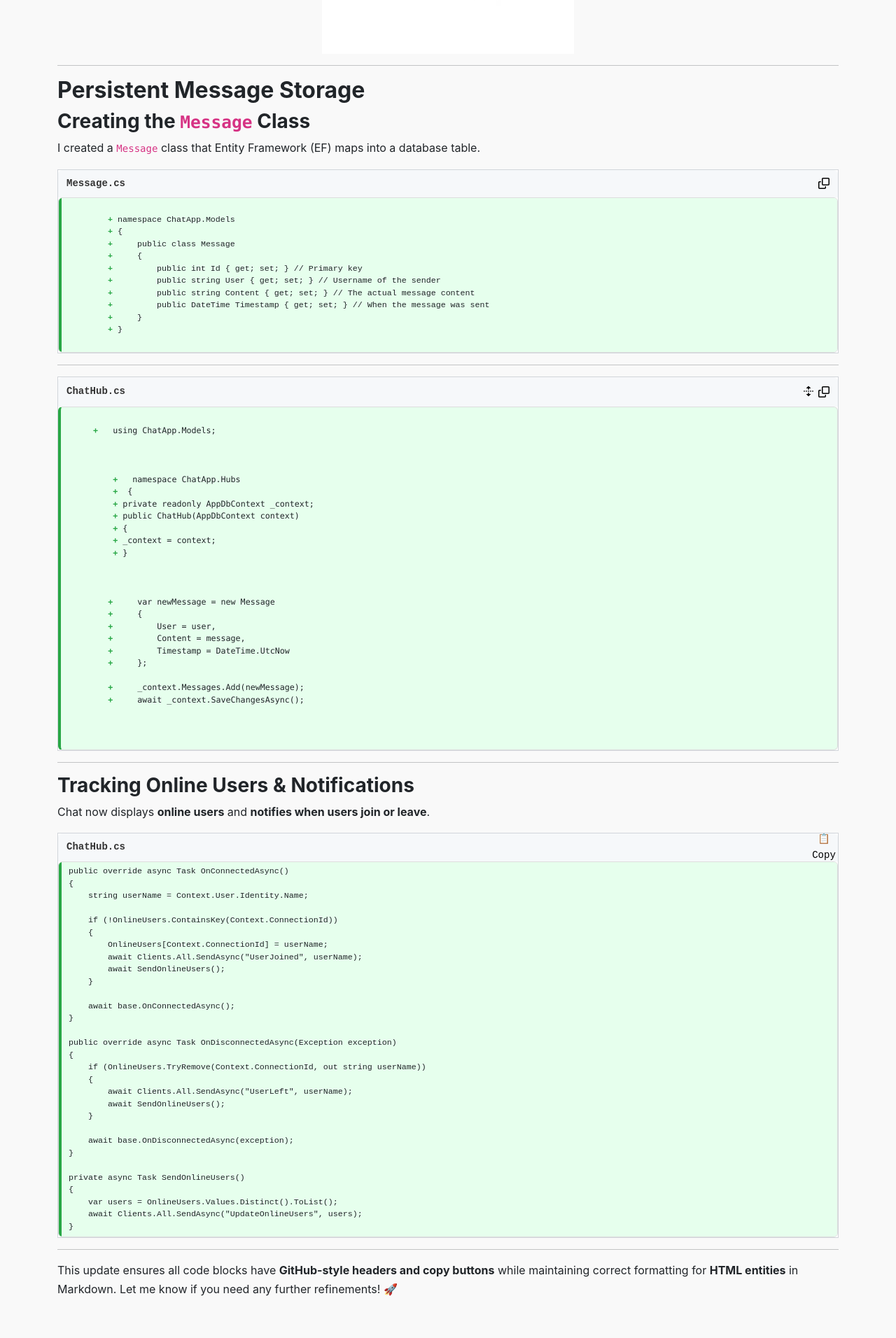
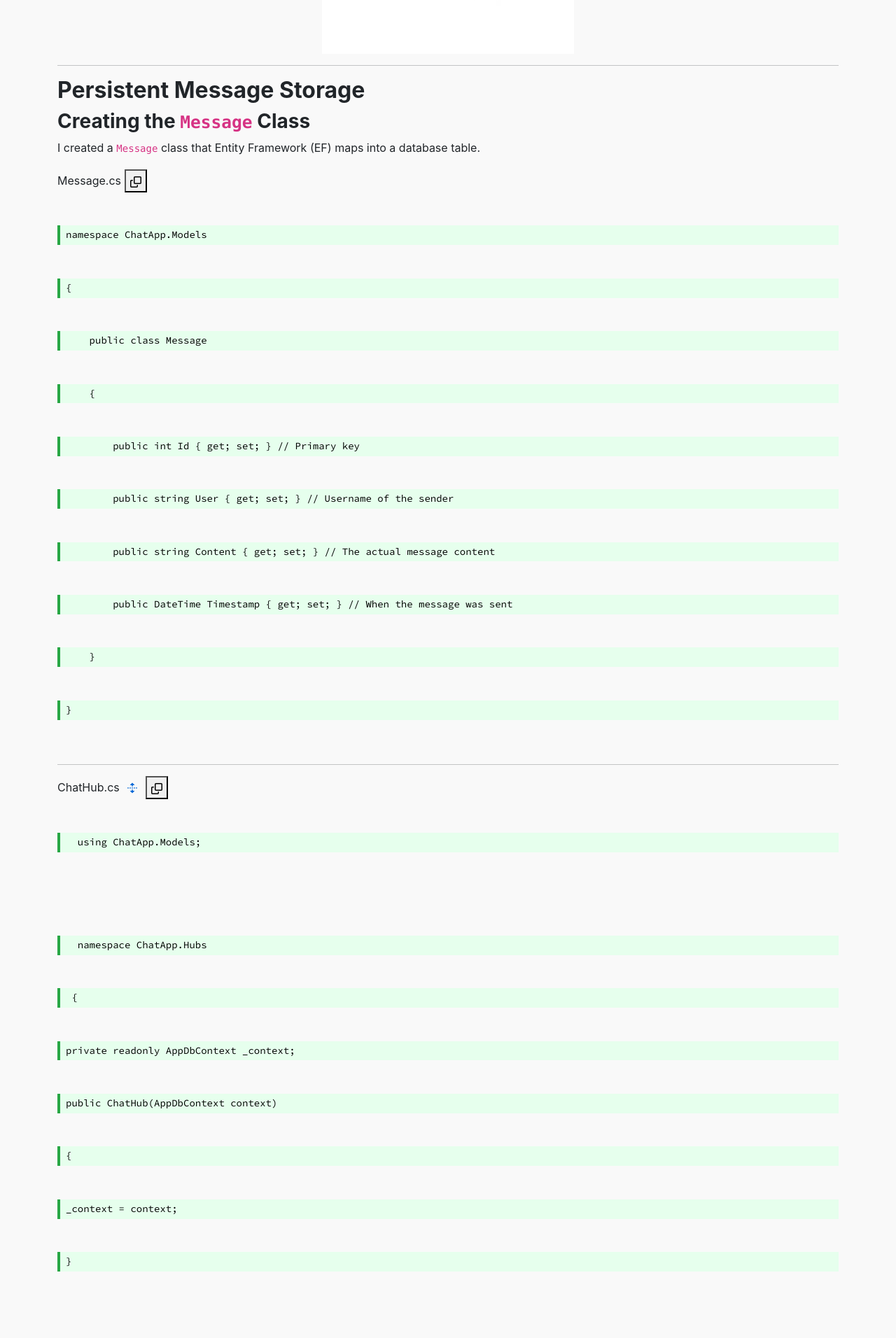
Before and after one commit to JWalshe86/ChatApp, a Jekyll site: the page built from docs/ChatAppPartTwo.md, in a window 1280 px wide. Shown: the part 310-2222 px from the top of the page at 70% size. Built offline with Jekyll 4.4.1, drawn with Linux system fonts in a browser that asks for light colours; before the commit the page ends 2183 px from its top, so only the background shows below that.

Commit message:
Update custom.css

```diff
--- a/docs/assets/css/custom.css
+++ b/docs/assets/css/custom.css
@@ -19,126 +19,47 @@
    GitHub-Style Code Blocks
    ============================= */
 
-/* Code Block Wrapper */
-/* Ensure the background remains white */
-.code-block {
-    background: white !important;
-    border: 1px solid #d1d5da; /* Matches GitHub's code block border */
-}
-.code-container {
-    font-size: 14px; /* Adjust to match GitHub */
-    line-height: 1.5; /* Reduce excessive line spacing */
+/* Unchanged Code (Hidden by Default) */
+.unchanged-code {
+    display: none; /* Hide unchanged lines initially */
+    color: black !important;
+    font-family: "Source Code Pro", monospace;
 }
 
-/* GitHub-Style Code Header */
-.code-header {
-    display: flex;
-    justify-content: space-between;
-    align-items: center;
-    background: #f6f8fa;
-    padding: 8px 12px;
-    border-top-left-radius: 6px;
-    border-top-right-radius: 6px;
-    font-family: monospace;
-    font-size: 14px;
-    font-weight: bold;
-    color: #333;
-}
-
-/* GitHub Copy Button */
-.copy-button {
-    display: flex;
-    align-items: center;
-    justify-content: center;
-    width: 16px;
-    height: 16px;
-    padding: 0;
-    border: none;
-    background: transparent;
-    cursor: pointer;
-    user-select: none; /* Prevents text selection */
-}
-
-/* Code Block */
-pre {
-    background-color: #f6f8fa;
-    padding: 0;
-    border-radius: 6px;
-    overflow-x: auto;
-    font-family: monospace;
-    border: 1px solid #ddd;
-    line-height: 1.5;
-    margin: 0;
-}
-
-/* Updated Code Highlighting (GitHub Green) */
-.updated-code {
-    background-color: #e6ffed; /* GitHub green */
-    border-left: 4px solid #28a745;
-    padding: 5px 10px; /* Reduce excessive padding */
-    margin: 0;
-    display: block;
-    font-family: monospace;
-    font-size: smaller;
+/* Removed Code (Red - Hidden by Default) */
+.removed-line {
+    display: none;
+    color: #ff6b6b !important;
+    background-color: rgba(255, 107, 107, 0.15);
+    border-left: 4px solid #ff6b6b;
+    padding: 2px 8px;
     white-space: pre-wrap;
 }
 
-/* Highlight the changed lines with a green background */
-.updated-code code {
+/* Added Code (Green - Always Visible) */
+.added-line {
     display: block;
-    background: #e6ffed; /* GitHub green */
+    background-color: #e6ffed !important;
+    border-left: 4px solid #28a745;
     padding: 2px 8px;
-    border-radius: 4px;
-    margin-bottom: 2px;
+    white-space: pre-wrap;
+    color: black;
+    font-family: "Source Code Pro", monospace;
 }
 
-/* Original Code (Greyed Out) */
-pre.original-code {
-    background: #ffffff !important; /* ✅ Ensure it stays white */
-    border-left: 4px solid #d1d5da;
-    color: #6a737d;
-    font-style: italic;
+/* When expanded, show unchanged and removed code */
+.expanded .unchanged-code,
+.expanded .removed-line {
+    display: inline-block !important;
+    width: 100%;
 }
 
-/* Toggle Dropdown for Original Code */
-details {
-    border: 1px solid #ddd;
-    border-radius: 6px;
-    padding: 8px;
-    background: #fafbfc;
-    transition: all 0.2s ease-in-out;
-}
-
-/* Original Code Dropdown Summary */
-details summary {
-    font-weight: bold;
-    cursor: pointer;
-    padding: 6px;
-}
-
+/* Expand Button */
 .expand-button {
     background: transparent;
     border: none;
     cursor: pointer;
-    margin-left: auto;
+    font-size: 14px;
+    color: #0366d6;
+    text-decoration: underline;
 }
-.updated-code .unchanged-code {
-    display: none; /* Hide unchanged lines in the updated code block */
-}
-
-.expanded .updated-code .unchanged-code {
-    display: block; /* Show them when expanded */
-}
-.unchanged-code {
-    display: inline; /* Prevent block-level spacing */
-    background: white;
-    padding: 0; /* Remove unnecessary padding */
-    margin: 0; /* Remove unnecessary margin */
-    white-space: pre-wrap; /* Preserve spacing while preventing large gaps */
-}
-.updated-code span.added-line::before {
-    content: "+ "; /* Adds the plus sign */
-    color: #28a745; /* GitHub Green */
-    font-weight: bold;
-    user-select: none; /* Prevent selection when copying */
-}
```
